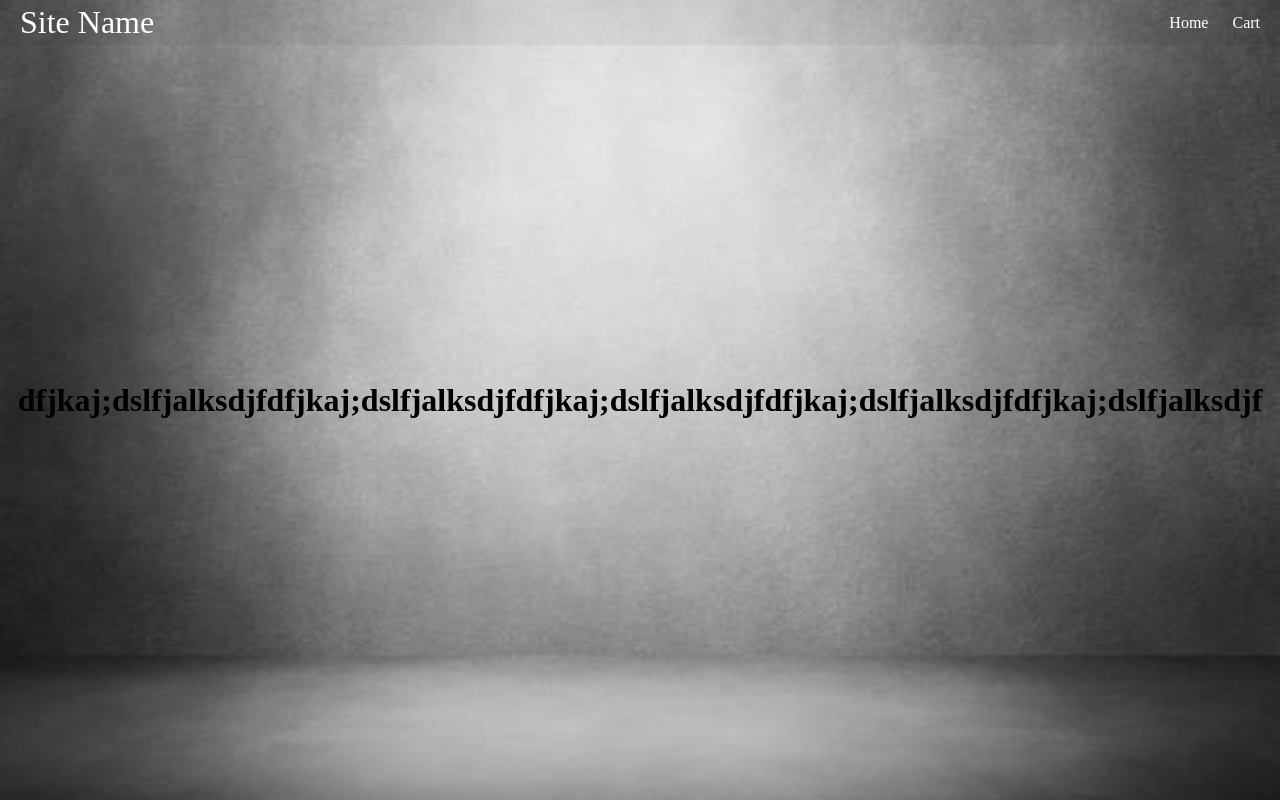
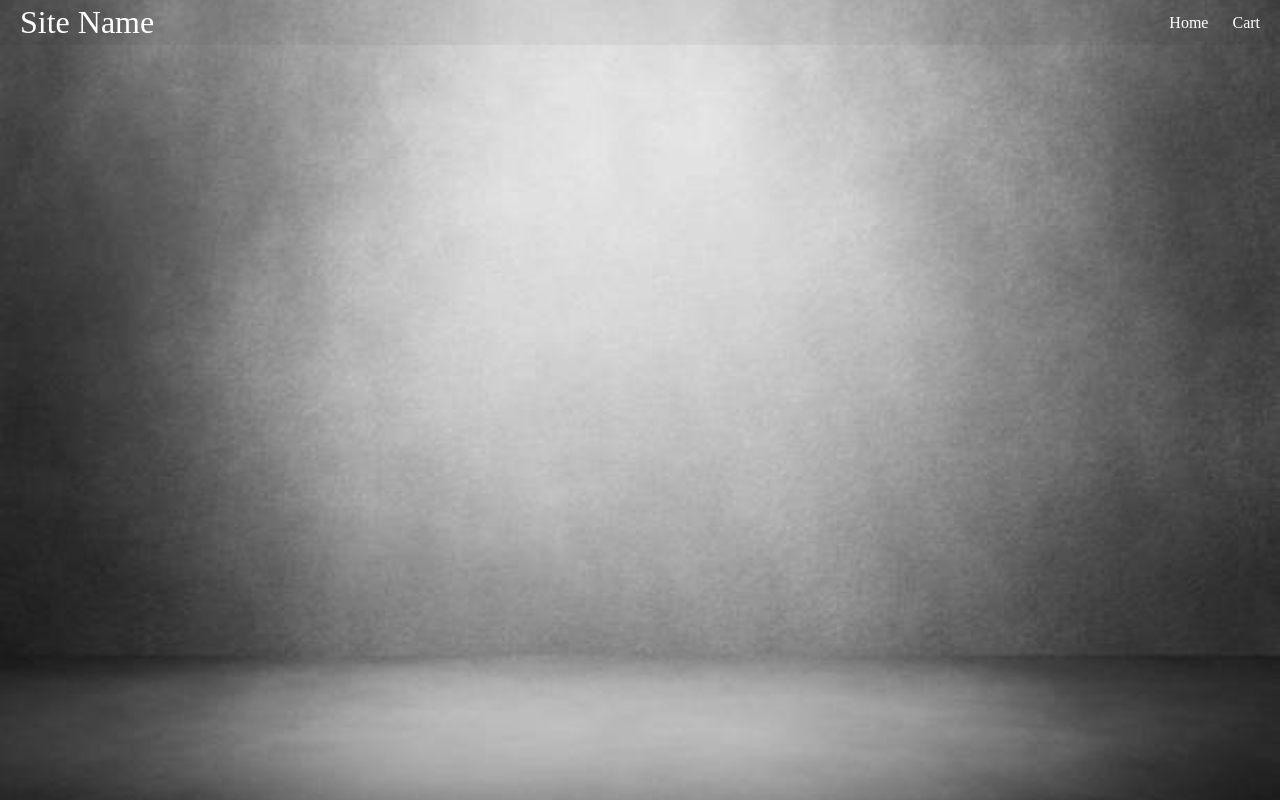
Before and after one commit to seansiganoff/ecommerce, a React (Create React App) app: page /view in a window 1280 px wide. Built offline with nearby package versions, Linux system fonts and the light colour scheme.

Commit message:
first commit

```diff
--- a/src/Components/app/App.js
+++ b/src/Components/app/App.js
@@ -12,9 +12,9 @@ function App() {
     <div>
       <Nav />
       <Routes>
+        <Route path="/view" element={<WatchView />} />
+        <Route path="/home" element={<Home />} />
 
-        <Route path="/home" element={<Home />} />
-        <Route path="/view" element={<WatchView />} />
         <Route path="/cart" element={<Cart />} />
       </Routes>
     </div>
--- a/src/Components/watches/WatchList.js
+++ b/src/Components/watches/WatchList.js
@@ -1,16 +1,15 @@
 import React from 'react'
 import { Link } from 'react-router-dom'
 import './style.css';
-import WatchView from './WatchView';
 
 
 
 export default function WatchList({watch1, watch2, watch3}) {
   return (
     <div className='watch-list-div'>
-        <Link to='/view'><img className='watch' src={watch1} /></Link>
-        <img className='watch' src={watch2} />
-        <img className='watch' src={watch3} />
+        <Link to='/view'><img alt='watch' className='watch' src={watch1} /></Link>
+        <img alt='watch' className='watch' src={watch2} />
+        <img alt='watch' className='watch' src={watch3} />
     </div>
   )
 }
--- a/src/Components/watches/WatchView.js
+++ b/src/Components/watches/WatchView.js
@@ -6,11 +6,6 @@ export default function WatchView() {
   return (
     <div className='container'>
 
-        <h1>dfjkaj;dslfjalksdjf</h1>
-        <h1>dfjkaj;dslfjalksdjf</h1>
-        <h1>dfjkaj;dslfjalksdjf</h1>
-        <h1>dfjkaj;dslfjalksdjf</h1>
-        <h1>dfjkaj;dslfjalksdjf</h1>
 
 
     </div>
--- a/src/Components/watches/watchview.css
+++ b/src/Components/watches/watchview.css
@@ -11,8 +11,3 @@
     align-items: center;
     text-align: center;
 }
-
-.watch {
-    height: 50rem;
-    width: 50rem;
-}
```
